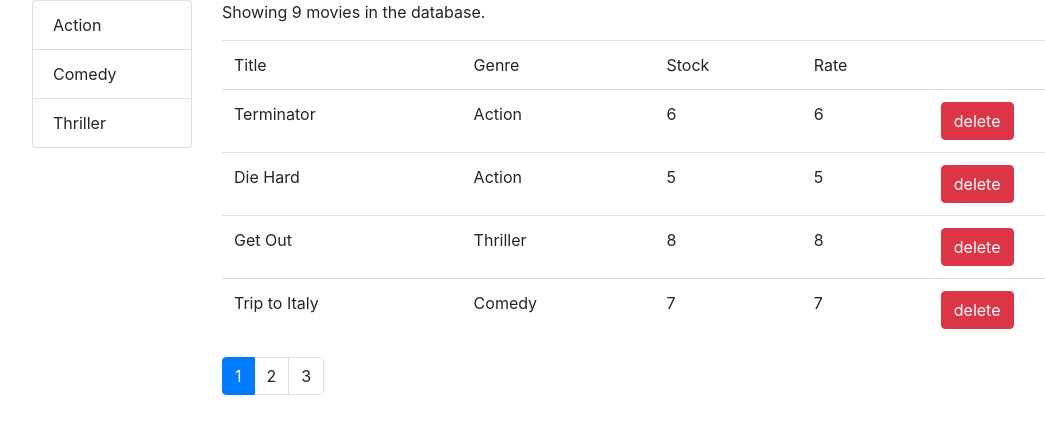
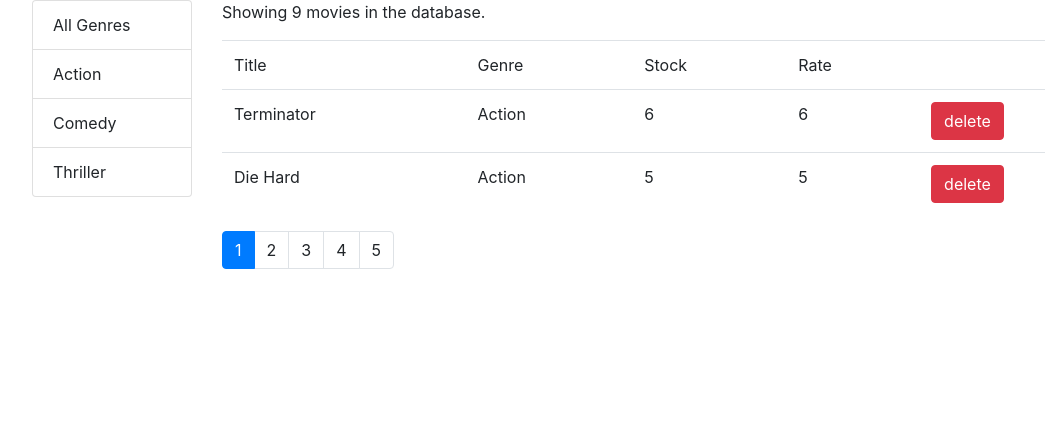
Before and after one commit to asithw/React-shopping-cart-sample, a React (Create React App) app: page / in a window 1280 px wide. Shown: the top 434 px of the page, without its empty margins (53-1098 px from the left). Built offline with nearby package versions, Linux system fonts and the light colour scheme.

Commit message:
Adding all genres

```diff
--- a/src/components/movies.jsx
+++ b/src/components/movies.jsx
@@ -10,14 +10,15 @@ class Movies extends Component {
   state = {
     movies: [],
     genres: [],
-    pageSize: 4,
+    pageSize: 2,
     displayItems: [],
     currentPage: 1,
     selectedGenre: null
   };
 
   componentDidMount() {
-    this.setState({ movies: getMovies(), genres: getGenres() });
+    const genres =[{name:"All Genres"}, ...getGenres()];
+    this.setState({ movies: getMovies(), genres});
   }
 
   deleteMovie(id) {
@@ -35,7 +36,7 @@ class Movies extends Component {
 
   handleGenreSelect = genre => {
     console.log(genre);
-     this.setState({selectedGenre:genre});
+     this.setState({selectedGenre:genre, currentPage:1});
   };
   render() {
     //const { length: count } = this.state.movies;
@@ -49,7 +50,7 @@ class Movies extends Component {
     } = this.state;
 
     console.log("selectedGenre  ", selectedGenre);
-    const filteredMovies = selectedGenre
+    const filteredMovies = selectedGenre && selectedGenre._id
       ? allMovies.filter(m => m.genre._id === selectedGenre._id)
       : allMovies;
 
```
